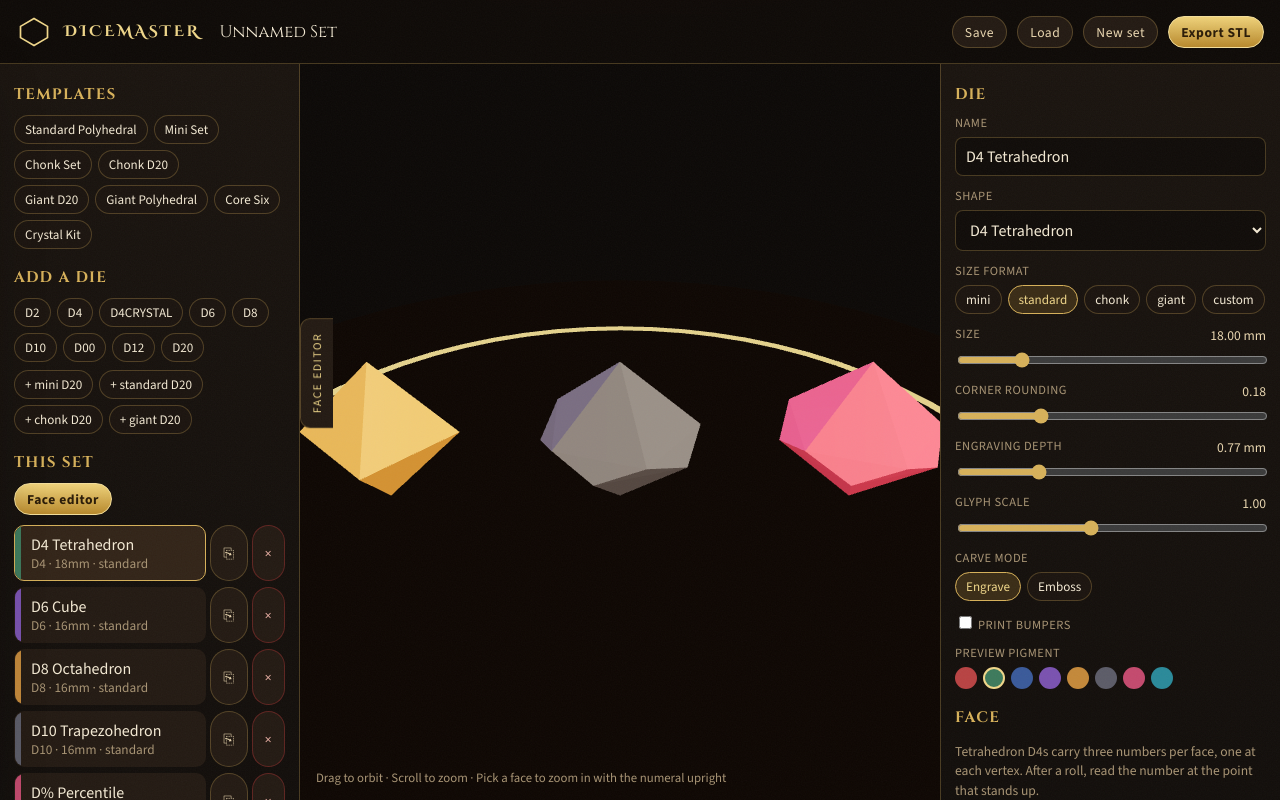
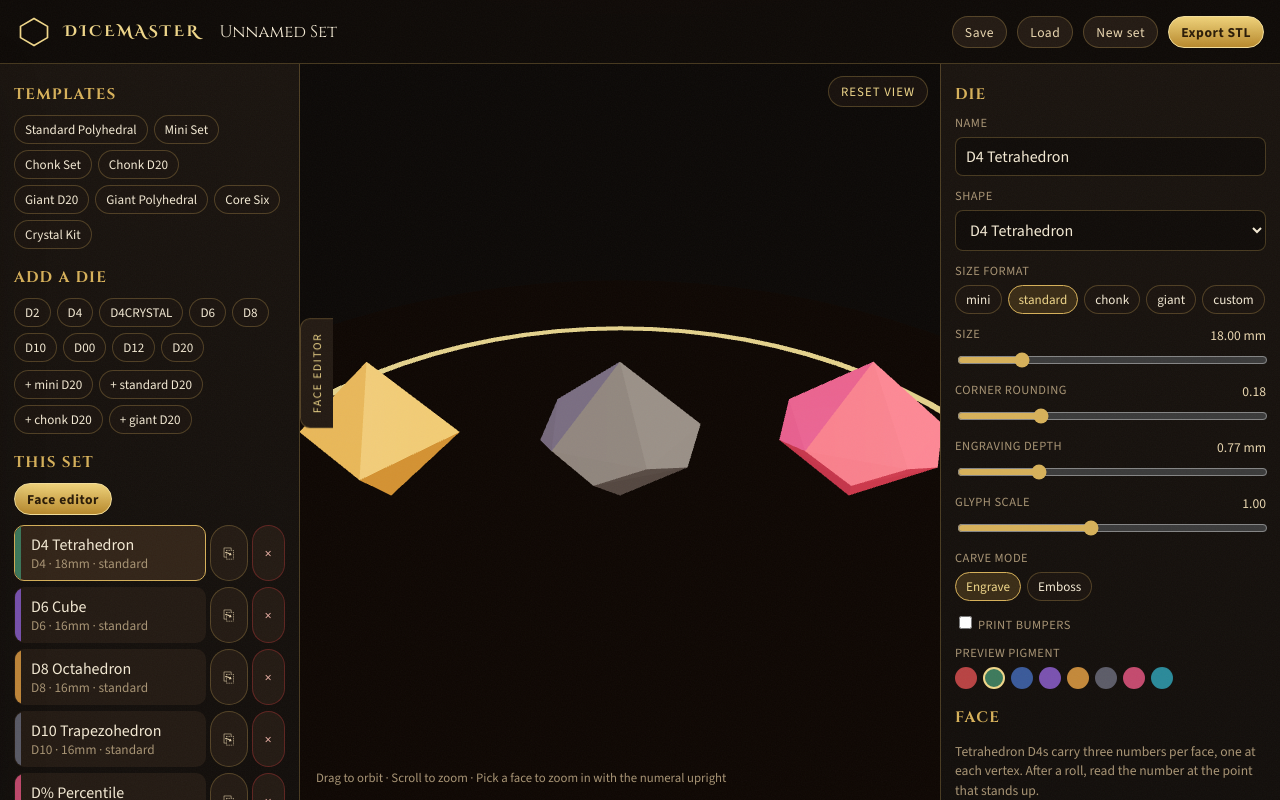
Before and after one commit to shane-carlson/DiceMaster, a React (Vite) app: page /workshop in a window 1280 px wide. Built offline with nearby package versions, Linux system fonts and the light colour scheme.

Commit message:
Add a Reset view button on the workshop preview.
After orbiting or zooming onto a die or face, the button animates the
camera back to the default origin-centered overview.

Co-authored-by: Shane Carlson <shane-carlson@users.noreply.github.com>

```diff
--- a/src/components/viewport/DiceViewport.tsx
+++ b/src/components/viewport/DiceViewport.tsx
@@ -1,4 +1,4 @@
-import { Component, useMemo, useRef, type ErrorInfo, type ReactNode } from "react";
+import { Component, useMemo, useRef, useState, type ErrorInfo, type ReactNode } from "react";
 import { Canvas, useFrame, useThree } from "@react-three/fiber";
 import { OrbitControls } from "@react-three/drei";
 import { ACESFilmicToneMapping, BufferGeometry, Vector3 } from "three";
@@ -14,6 +14,7 @@ import {
   faceViewPose,
   finiteVec,
   interpolatePose,
+  overviewViewPose,
   type ViewPose,
 } from "../../engine/cameraFocus";
 import { usesVertexNumerals } from "../../engine/d4";
@@ -99,47 +100,94 @@ function poseForSelection(
   }
 }
 
+function startPoseAnim(
+  camera: { position: Vector3; up: Vector3 },
+  orbit: OrbitLike,
+  to: ViewPose,
+  anim: { current: { from: ViewPose; to: ViewPose; started: number } | null },
+) {
+  anim.current = {
+    from: {
+      position: camera.position.clone(),
+      target: orbit.target.clone(),
+      up: currentUp(camera),
+    },
+    to: {
+      position: to.position.clone(),
+      target: to.target.clone(),
+      up: to.up.clone(),
+    },
+    started: performance.now(),
+  };
+}
+
 function FocusOnDie({
   dice,
   spacing,
+  cameraY,
+  cameraZ,
+  resetGeneration,
 }: {
   dice: DieInstance[];
   spacing: number;
+  cameraY: number;
+  cameraZ: number;
+  resetGeneration: number;
 }) {
   const { camera, controls } = useThree();
   const selectedDieId = useProjectStore((s) => s.selectedDieId);
   const selectedFaceIndex = useProjectStore((s) => s.selectedFaceIndex);
   const focusGeneration = useProjectStore((s) => s.focusGeneration);
-  const latest = useRef({ dice, spacing, selectedDieId, selectedFaceIndex, camera, controls });
-  latest.current = { dice, spacing, selectedDieId, selectedFaceIndex, camera, controls };
+  const latest = useRef({
+    dice,
+    spacing,
+    selectedDieId,
+    selectedFaceIndex,
+    camera,
+    controls,
+    cameraY,
+    cameraZ,
+    resetGeneration,
+    focusGeneration,
+  });
+  latest.current = {
+    dice,
+    spacing,
+    selectedDieId,
+    selectedFaceIndex,
+    camera,
+    controls,
+    cameraY,
+    cameraZ,
+    resetGeneration,
+    focusGeneration,
+  };
   const anim = useRef<{ from: ViewPose; to: ViewPose; started: number } | null>(null);
-  const played = useRef(0);
+  const playedFocus = useRef(0);
+  const playedReset = useRef(0);
 
   useFrame(() => {
     const snap = latest.current;
     const orbit = snap.controls as OrbitLike | null;
-    if (focusGeneration && focusGeneration !== played.current && snap.selectedDieId && orbit?.target) {
+    if (!orbit?.target) return;
+
+    if (snap.resetGeneration && snap.resetGeneration !== playedReset.current) {
+      startPoseAnim(snap.camera, orbit, overviewViewPose(snap.cameraY, snap.cameraZ), anim);
+      playedReset.current = snap.resetGeneration;
+      playedFocus.current = snap.focusGeneration;
+    } else if (
+      snap.focusGeneration &&
+      snap.focusGeneration !== playedFocus.current &&
+      snap.selectedDieId
+    ) {
       const to = poseForSelection(snap.dice, snap.spacing, snap.selectedDieId, snap.selectedFaceIndex);
-      if (to) {
-        anim.current = {
-          from: {
-            position: snap.camera.position.clone(),
-            target: orbit.target.clone(),
-            up: currentUp(snap.camera),
-          },
-          to: {
-            position: to.position.clone(),
-            target: to.target.clone(),
-            up: to.up.clone(),
-          },
-          started: performance.now(),
-        };
-      }
-      played.current = focusGeneration;
+      if (to) startPoseAnim(snap.camera, orbit, to, anim);
+      playedFocus.current = snap.focusGeneration;
     }
+
     const a = anim.current;
     const cam = snap.camera;
-    if (!a || !orbit?.target) return;
+    if (!a) return;
     const t = Math.min(1, (performance.now() - a.started) / 520);
     const k = 1 - (1 - t) ** 3;
     const pose = interpolatePose(a.from, a.to, k);
@@ -203,6 +251,7 @@ function PlacedDie({
 
 export function DiceViewport({ font }: { font: Font | null }) {
   const dice = useProjectStore((s) => s.project.dice);
+  const [resetGeneration, setResetGeneration] = useState(0);
   const frameKey = dice.map((d) => `${d.id}:${Math.round(d.sizeMm)}:${d.type}`).join("|");
   const layout = useMemo(() => layoutSet(dice), [dice, frameKey]);
 
@@ -255,10 +304,23 @@ export function DiceViewport({ font }: { font: Font | null }) {
             minDistance={layout.minDistance}
             maxDistance={layout.maxDistance}
           />
-          <FocusOnDie dice={dice} spacing={layout.spacing} />
+          <FocusOnDie
+            dice={dice}
+            spacing={layout.spacing}
+            cameraY={layout.cameraY}
+            cameraZ={layout.cameraZ}
+            resetGeneration={resetGeneration}
+          />
         </Canvas>
         </div>
       </ViewportErrorBoundary>
+      <button
+        type="button"
+        className="viewport-reset"
+        onClick={() => setResetGeneration((n) => n + 1)}
+      >
+        Reset view
+      </button>
       <div className="viewport-hint">
         Drag to orbit · Scroll to zoom · Pick a face to zoom in with the numeral upright
       </div>
--- a/src/engine/cameraFocus.ts
+++ b/src/engine/cameraFocus.ts
@@ -86,6 +86,15 @@ export function interpolatePose(from: ViewPose, to: ViewPose, t: number): ViewPo
   return { target, position, up };
 }
 
+/** Workshop overview: origin-centered, world-up, matching the initial canvas camera. */
+export function overviewViewPose(cameraY: number, cameraZ: number): ViewPose {
+  return {
+    target: new Vector3(0, 0, 0),
+    position: new Vector3(0, cameraY, cameraZ),
+    up: new Vector3(0, 1, 0),
+  };
+}
+
 export function dieViewPose(
   origin: [number, number, number],
   sizeMm: number,
--- a/src/styles/global.css
+++ b/src/styles/global.css
@@ -418,6 +418,27 @@ img {
   height: 100% !important;
 }
 
+.viewport-reset {
+  position: absolute;
+  top: 12px;
+  right: 12px;
+  z-index: 3;
+  padding: 6px 12px;
+  font-size: 0.8rem;
+  letter-spacing: 0.08em;
+  text-transform: uppercase;
+  color: var(--gold-2);
+  background: rgba(27, 20, 15, 0.82);
+  border: 1px solid var(--line);
+  border-radius: 999px;
+  backdrop-filter: blur(8px);
+}
+
+.viewport-reset:hover {
+  border-color: var(--gold);
+  color: var(--gold);
+}
+
 .viewport-hint {
   position: absolute;
   left: 16px;
```
Also changed, not shown: 1 other file (tests, documents, lock files or other folders).
